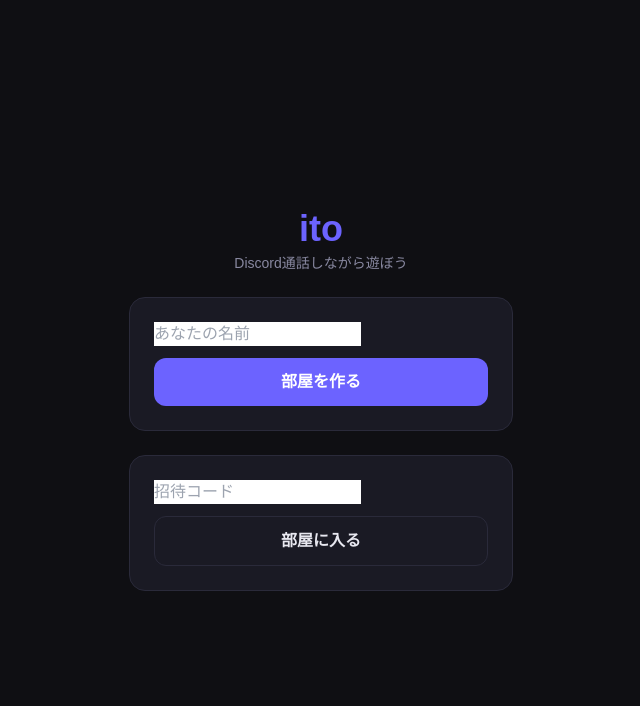
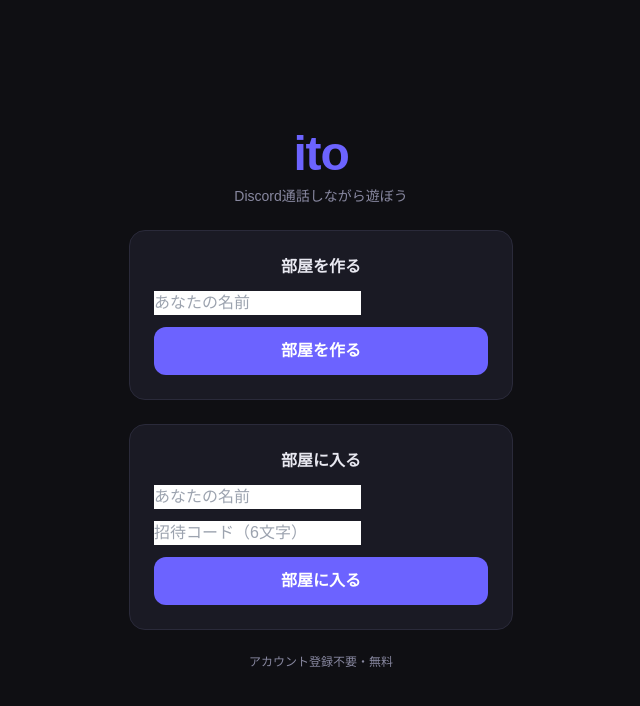
Before and after one commit to yoshidam1993-cmd/ito-game, a Next.js app: page / in a window 1280 px wide. Shown: the top 706 px of the page, without its empty margins (319-959 px from the left). Built offline with nearby package versions, Linux system fonts and the light colour scheme; no server answers.

Commit message:
fix: simplify top page

```diff
--- a/src/app/page.tsx
+++ b/src/app/page.tsx
@@ -1,113 +1,117 @@
 'use client'
-
 import { useState } from 'react'
 import { useRouter } from 'next/navigation'
 import { supabase } from '@/lib/supabase'
+import { generateInviteCode, storePlayerId, storePlayerName } from '@/lib/utils'
 
-function generateCode() {
-  return Math.random().toString(36).substring(2, 8).toUpperCase()
-}
-
-export default function Home() {
+export default function HomePage() {
   const router = useRouter()
   const [name, setName] = useState('')
-  const [joinCode, setJoinCode] = useState('')
+  const [code, setCode] = useState('')
   const [loading, setLoading] = useState(false)
   const [error, setError] = useState('')
 
   async function handleCreate() {
     if (!name.trim()) { setError('名前を入力してください'); return }
-    setLoading(true)
-    setError('')
-
-    const playerId = crypto.randomUUID()
-    const inviteCode = generateCode()
-
-    const { data: room, error: roomError } = await supabase
+    setLoading(true); setError('')
+    try {
+      const inviteCode = generateInviteCode()
+      const { data: room, error: roomErr } = await supabase
         .from('rooms')
         .insert({ invite_code: inviteCode, phase: 'waiting' })
         .select()
         .single()
-
-    if (roomError || !room) {
+      if (roomErr) throw roomErr
+      const { data: player, error: playerErr } = await supabase
+        .from('players')
+        .insert({ room_id: room.id, name: name.trim() })
+        .select()
+        .single()
+      if (playerErr) throw playerErr
+      storePlayerId(player.id)
+      storePlayerName(player.name)
+      router.push(`/room/${inviteCode}`)
+    } catch (e) {
+      console.error(e)
       setError('作成に失敗しました')
+    } finally {
       setLoading(false)
-      return
     }
-
-    await supabase.from('players').insert({
-      id: playerId,
-      room_id: room.id,
-      name: name.trim(),
-    })
-
-    await supabase.from('rooms').update({ host_player_id: playerId }).eq('id', room.id)
-
-    localStorage.setItem('playerId', playerId)
-    router.push(`/room/${room.invite_code}`)
   }
 
   async function handleJoin() {
     if (!name.trim()) { setError('名前を入力してください'); return }
-    if (!joinCode.trim()) { setError('招待コードを入力してください'); return }
-    setLoading(true)
-    setError('')
-
-    const { data: room } = await supabase
+    if (!code.trim()) { setError('コードを入力してください'); return }
+    setLoading(true); setError('')
+    try {
+      const upperCode = code.trim().toUpperCase()
+      const { data: room, error: roomErr } = await supabase
         .from('rooms')
         .select()
-      .eq('invite_code', joinCode.toUpperCase())
+        .eq('invite_code', upperCode)
         .single()
-
-    if (!room) {
-      setError('部屋が見つかりません')
+      if (roomErr || !room) { setError('部屋が見つかりません'); setLoading(false); return }
+      const { data: player, error: playerErr } = await supabase
+        .from('players')
+        .insert({ room_id: room.id, name: name.trim() })
+        .select()
+        .single()
+      if (playerErr) throw playerErr
+      storePlayerId(player.id)
+      storePlayerName(player.name)
+      router.push(`/room/${upperCode}`)
+    } catch (e) {
+      console.error(e)
+      setError('参加に失敗しました')
+    } finally {
       setLoading(false)
-      return
     }
-
-    const playerId = crypto.randomUUID()
-    await supabase.from('players').insert({
-      id: playerId,
-      room_id: room.id,
-      name: name.trim(),
-    })
-
-    localStorage.setItem('playerId', playerId)
-    router.push(`/room/${room.invite_code}`)
   }
 
   return (
     <main className="min-h-screen flex items-center justify-center px-4">
       <div className="w-full max-w-sm space-y-6">
-        <div className="text-center space-y-1">
-          <h1 className="text-4xl font-black" style={{ color: 'var(--accent)' }}>ito</h1>
+        <div className="text-center space-y-2">
+          <h1 className="text-5xl font-black tracking-tight" style={{ color: 'var(--accent)' }}>ito</h1>
           <p className="text-sm" style={{ color: 'var(--muted)' }}>Discord通話しながら遊ぼう</p>
         </div>
 
         <div className="card space-y-3">
+          <p className="text-center font-bold">部屋を作る</p>
           <input
             className="input"
             placeholder="あなたの名前"
             value={name}
             onChange={(e) => setName(e.target.value)}
           />
-          {error && <p className="text-sm" style={{ color: 'var(--danger)' }}>{error}</p>}
           <button className="btn-primary" onClick={handleCreate} disabled={loading}>
-            {loading ? '処理中...' : '部屋を作る'}
+            {loading ? '作成中...' : '部屋を作る'}
           </button>
         </div>
 
         <div className="card space-y-3">
+          <p className="text-center font-bold">部屋に入る</p>
           <input
             className="input"
-            placeholder="招待コード"
-            value={joinCode}
-            onChange={(e) => setJoinCode(e.target.value)}
+            placeholder="あなたの名前"
+            value={name}
+            onChange={(e) => setName(e.target.value)}
           />
-          <button className="btn-secondary" onClick={handleJoin} disabled={loading}>
-            {loading ? '処理中...' : '部屋に入る'}
+          <input
+            className="input"
+            placeholder="招待コード（6文字）"
+            value={code}
+            onChange={(e) => setCode(e.target.value.toUpperCase())}
+            maxLength={6}
+          />
+          <button className="btn-primary" onClick={handleJoin} disabled={loading}>
+            {loading ? '参加中...' : '部屋に入る'}
           </button>
         </div>
+
+        {error && <p style={{ color: 'var(--danger)', fontSize: 14, textAlign: 'center' }}>{error}</p>}
+
+        <p className="text-center text-xs" style={{ color: 'var(--muted)' }}>アカウント登録不要・無料</p>
       </div>
     </main>
   )
```
Lines whose indentation alone changed are shown as unchanged.
